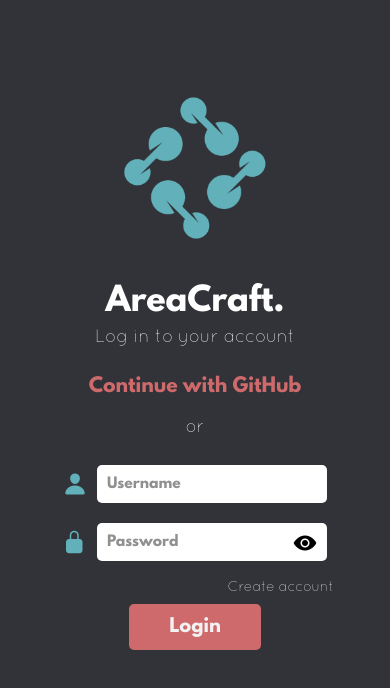
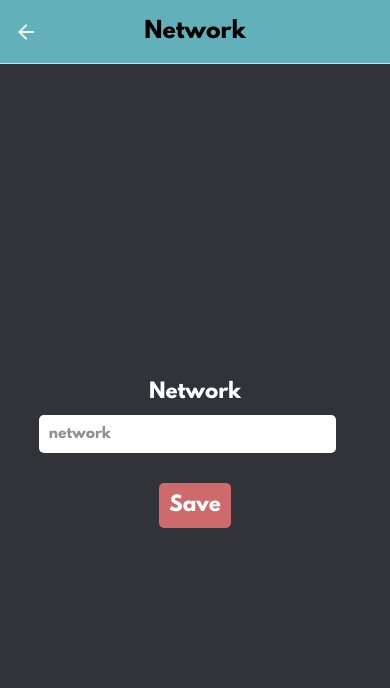
Before and after one commit to VividVice/area_server, a React Native app in the folder mobile/: screen /NetWorkConfig in a window 390 px wide. Shown: the top 688 px of the page. Built offline with nearby package versions, Linux system fonts and the light colour scheme.

Commit message:
Add network configuration screen and import NetWorkConfig component in AppNavigator.js

```diff
--- a/mobile/AreaCraft/AppNavigator.js
+++ b/mobile/AreaCraft/AppNavigator.js
@@ -9,6 +9,7 @@
 import GitHubSub from './GitHubSub';
 import SpotifySub from './SpotifySub';
 import GoToGithub from './GoToGithub';
+import NetWorkConfig from './NetWorkConfig';
 
 const Stack = createStackNavigator();
 
@@ -46,6 +47,7 @@
       <Stack.Screen name="GitHubSub" component={GitHubSub} options={{ title: 'Github' }}/>
       <Stack.Screen name="SpotifySub" component={SpotifySub} options={{ title: 'Spotify' }}/>
       <Stack.Screen name="GoToGithub" component={GoToGithub} options={{ title: 'Github' }}/>
+      <Stack.Screen name="NetWorkConfig" component={NetWorkConfig} options={{ title: 'Network' }}/>
     </Stack.Navigator>
   );
 }
--- a/mobile/AreaCraft/Login.js
+++ b/mobile/AreaCraft/Login.js
@@ -25,7 +25,9 @@
 
   const [fontLoaded, setFontLoaded] = useState(false);
   const [istouch, setIstouch] = useState(false);
+  const [changeNetwork, setChangeNetwork] = useState(false);
   const navigation = useNavigation();
+
   useEffect(() => {
     async function loadFont() {
       await Font.loadAsync({
@@ -42,7 +44,10 @@
     if (istouch) {
       navigation.navigate("GoToGithub");
     }
-  }, [istouch, navigation]);
+    if (changeNetwork) {
+      navigation.navigate("NetWorkConfig");
+    }
+  }, [changeNetwork, istouch, navigation]);
 
   if (!fontLoaded) return null;
 
@@ -110,6 +115,9 @@
         <TouchableOpacity style={styles.customButton} onPress={handleLogin}>
           <Text style={styles.buttonText}>Login</Text>
         </TouchableOpacity>
+        <TouchableOpacity style={styles.button2} onPress={() => setChangeNetwork(true)}>
+          <Text style={styles.network}>Change network configuration</Text>
+        </TouchableOpacity>
       </View>
     </KeyboardAvoidingView>
   );
@@ -137,6 +145,13 @@
     color: COLORS.bluetech,
     fontFamily: 'custom-font'
   },
+  network: {
+    fontSize: 19,
+    marginBottom: 20,
+    textAlign: 'center',
+    color: '#F2F2F2',
+    fontFamily: 'custom-font-quicksand'
+  },
   slogan: {
     fontSize: 18,
     marginBottom: 18,
@@ -162,6 +177,12 @@
     fontFamily: 'custom-font'
   },
   button: {
+    marginTop: 10,
+    borderRadius: 5,
+    overflow: 'hidden',
+    fontFamily: 'custom-font'
+  },
+  button2: {
     marginTop: 10,
     borderRadius: 5,
     overflow: 'hidden',
--- /dev/null
+++ b/mobile/AreaCraft/NetWorkConfig.js
@@ -0,0 +1,66 @@
+import React, { useEffect, useState } from 'react';
+import { StyleSheet, Text, View, TextInput, TouchableOpacity} from 'react-native';
+import COLORS from '../assets/colors';
+import { useNavigation } from '@react-navigation/native';
+import { setServerUrl } from './Logics/BaseUrl';
+
+export default function Network() {
+  const [network, setnetwork] = useState("");
+  const [isSaved, setIsSaved] = useState(false);
+  const navigation = useNavigation();
+
+  useEffect(() => {
+    if (isSaved) {
+      setServerUrl(network);
+      navigation.navigate("Login");
+    }
+  } , [isSaved])
+
+  return (
+    <View style={styles.container}>
+      <Text style={{ color: COLORS.white, fontSize: 20, fontFamily: "custom-font" }}>Network</Text>
+      <View style={styles.inputContainer}>
+        <TextInput
+          style={styles.input}
+          placeholder="network"
+          placeholderTextColor="#909090"
+          value={network}
+          onChangeText={setnetwork}
+        />
+      </View>
+      <TouchableOpacity style={{ backgroundColor: COLORS.bluetech, padding: 10, borderRadius: 5, marginTop: 20 }} onPress={() => setIsSaved(true)}>
+        <Text style={{ color: COLORS.white, fontSize: 20, fontFamily: "custom-font" }}>Save</Text>
+      </TouchableOpacity>
+    </View>
+  );
+}
+
+const styles = StyleSheet.create({
+  container: {
+    flex: 1,
+    backgroundColor: COLORS.background,
+    alignItems: 'center',
+    justifyContent: 'center',
+    paddingHorizontal: 20
+  },
+  inputContainer: {
+    flexDirection: "row",
+    marginHorizontal: 15,
+    paddingHorizontal: 10,
+    alignItems: "center",
+    justifyContent: "space-between",
+    width: "95%",
+    position: "relative",
+  },
+  input: {
+    width: "95%",
+    padding: 10,
+    marginVertical: 10,
+    backgroundColor: COLORS.white,
+    borderRadius: 5,
+    borderColor: COLORS.red,
+    borderWidth: 0,
+    color: "#000",
+    fontFamily: "custom-font",
+  },
+});
```
